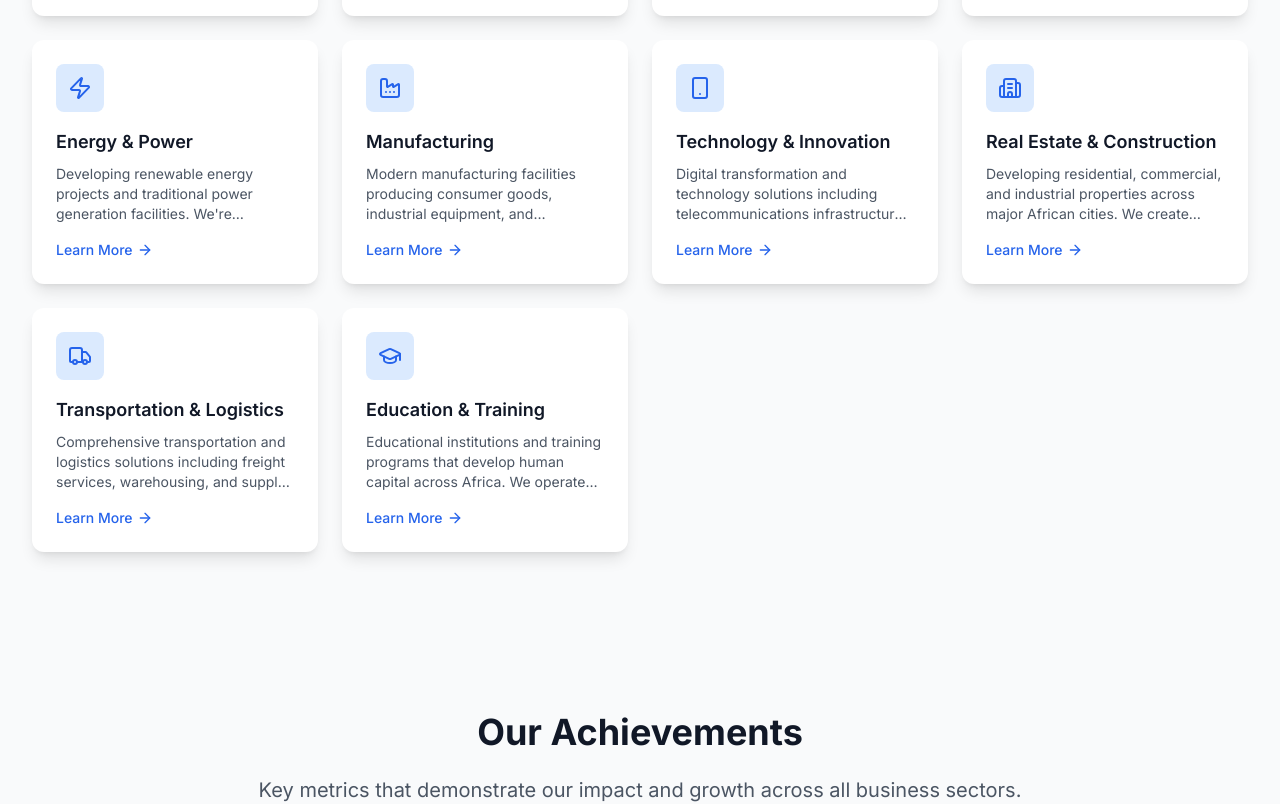
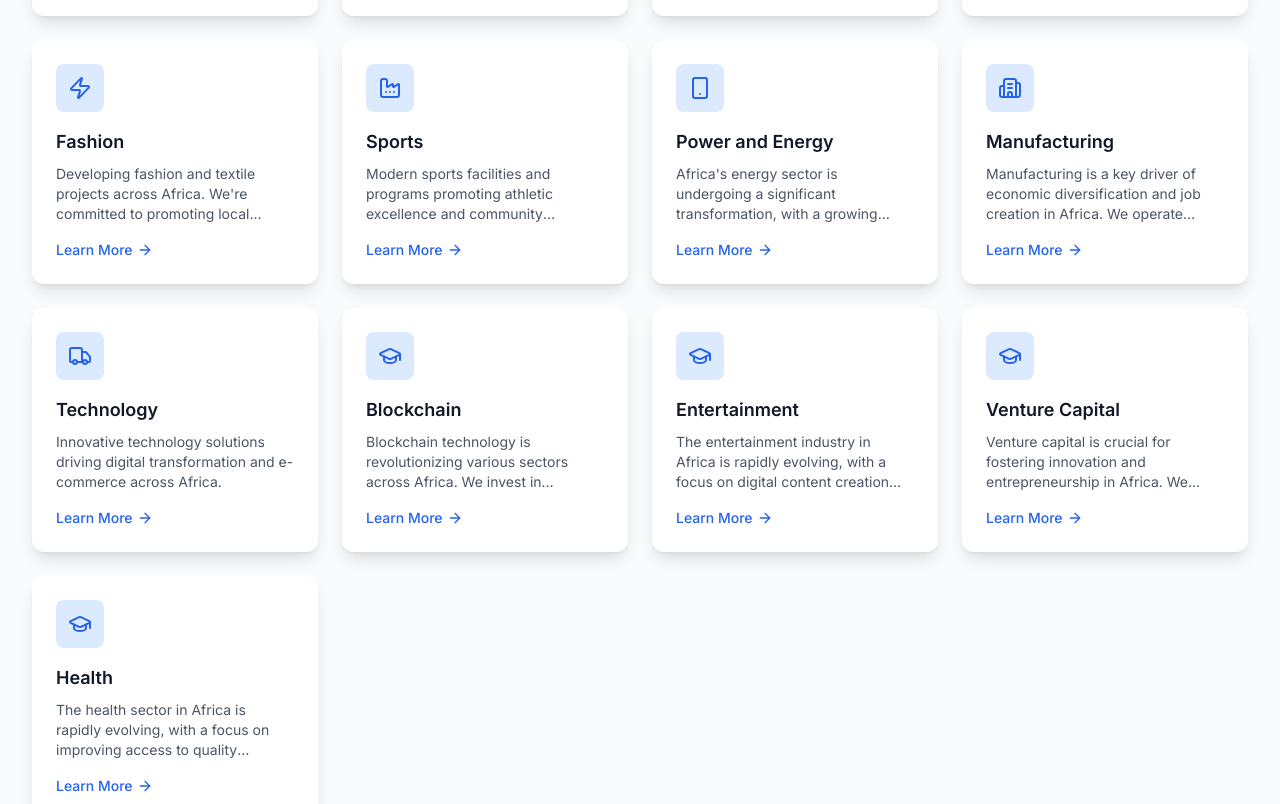
Before and after one commit to MichealAllison/ovyegroup, a Next.js app: page /business in a window 1280 px wide. Shown: the part 920-1724 px from the top of the page. Built offline with nearby package versions, Linux system fonts and the light colour scheme.

Commit message:
implement fixes

```diff
--- a/src/app/business/page.tsx
+++ b/src/app/business/page.tsx
@@ -84,91 +84,136 @@ export default function BusinessPage() {
       image: "/api/placeholder/600/400",
     },
     {
-      id: "energy",
-      title: "Energy & Power",
+      id: "fashion",
+      title: "Fashion",
       icon: Zap,
       description:
-        "Developing renewable energy projects and traditional power generation facilities. We're committed to providing reliable, affordable energy while supporting Africa's transition to clean energy solutions.",
+        "Developing fashion and textile projects across Africa. We're committed to promoting local artisans and sustainable practices in the fashion industry.",
       highlights: [
-        "Solar Power Plants",
-        "Wind Energy",
-        "Hydroelectric Projects",
-        "Energy Storage",
+        "Sustainable Fashion",
+        "Local Artisans",
+        "Textile Innovation",
+        "Ethical Production",
       ],
       stats: { capacity: "2.5GW", projects: "45+", households: "3M+" },
       image: "/api/placeholder/600/400",
     },
     {
-      id: "manufacturing",
-      title: "Manufacturing",
+      id: "sports",
+      title: "Sports",
       icon: Factory,
       description:
-        "Modern manufacturing facilities producing consumer goods, industrial equipment, and construction materials. Our operations focus on quality, efficiency, and supporting local supply chains across Africa.",
+        "Modern sports facilities and programs promoting athletic excellence and community engagement. We're dedicated to fostering talent and providing opportunities for athletes across Africa.",
       highlights: [
-        "Consumer Goods",
-        "Industrial Equipment",
-        "Construction Materials",
-        "Automotive Parts",
+        "Athlete Development",
+        "Sports Infrastructure",
+        "Community Engagement",
+        "Talent Identification  ",
       ],
       stats: { facilities: "30+", products: "500+", exports: "40%" },
       image: "/api/placeholder/600/400",
     },
     {
-      id: "technology",
-      title: "Technology & Innovation",
+      id: "power-and-energy",
+      title: "Power and Energy",
       icon: Smartphone,
       description:
-        "Digital transformation and technology solutions including telecommunications infrastructure, software development, and fintech platforms that drive economic growth across Africa.",
+        "Africa's energy sector is undergoing a significant transformation, with a growing emphasis on renewable energy sources. We invest in both renewable energy projects and traditional power generation facilities to provide reliable and affordable energy while supporting Africa's transition to clean energy solutions.",
       highlights: [
+        "Renewable Energy",
         "Telecommunications",
-        "Software Development",
-        "Fintech Solutions",
+        "Traditional Power Generation",
         "Digital Infrastructure",
       ],
       stats: { users: "10M+", apps: "25+", coverage: "85%" },
       image: "/api/placeholder/600/400",
     },
     {
-      id: "real-estate",
-      title: "Real Estate & Construction",
+      id: "manufacturing",
+      title: "Manufacturing",
       icon: Building2,
       description:
-        "Developing residential, commercial, and industrial properties across major African cities. We create modern, sustainable communities while supporting urban development and economic growth.",
+        "Manufacturing is a key driver of economic diversification and job creation in Africa. We operate modern manufacturing facilities producing consumer goods, industrial equipment, and construction materials. Our operations focus on quality, efficiency, and supporting local supply chains across Africa.",
       highlights: [
-        "Residential Developments",
-        "Commercial Properties",
-        "Industrial Parks",
-        "Infrastructure Projects",
+        "Modern manufacturing hubs",
+        "Job Creation",
+        "Consumer Goods",
+        "Industrial Equipment",
       ],
       stats: { projects: "100+", units: "25K+", cities: "20+" },
       image: "/api/placeholder/600/400",
     },
     {
-      id: "transportation",
-      title: "Transportation & Logistics",
+      id: "technology",
+      title: "Technology",
       icon: Truck,
       description:
-        "Comprehensive transportation and logistics solutions including freight services, warehousing, and supply chain management. We connect markets and facilitate trade across Africa.",
+        "Innovative technology solutions driving digital transformation and e-commerce across Africa.",
       highlights: [
-        "Freight Services",
-        "Warehousing",
-        "Supply Chain Management",
-        "Last-Mile Delivery",
+        "E-Commerce Platforms",
+        "Digital Payment Solutions",
+        "Cloud Computing",
+        "Cybersecurity",
       ],
       stats: { vehicles: "2K+", warehouses: "50+", routes: "200+" },
       image: "/api/placeholder/600/400",
     },
     {
-      id: "education",
-      title: "Education & Training",
+      id: "blockchain",
+      title: "Blockchain",
       icon: GraduationCap,
       description:
-        "Educational institutions and training programs that develop human capital across Africa. We operate schools, universities, and vocational training centers focused on practical skills and innovation.",
+        "Blockchain technology is revolutionizing various sectors across Africa. We invest in blockchain solutions that enhance transparency, security, and efficiency in transactions and data management.",
       highlights: [
-        "Primary & Secondary Schools",
-        "Universities",
-        "Vocational Training",
-        "Online Learning Platforms",
+        "Smart Contracts",
+        "Decentralized Finance (DeFi)",
+        "Supply Chain Transparency",
+        "Digital Identity Solutions",
+      ],
+      stats: { students: "75K+", institutions: "80+", graduates: "200K+" },
+      image: "/api/placeholder/600/400",
+    },
+    {
+      id: "entertainment",
+      title: "Entertainment",
+      icon: GraduationCap,
+      description:
+        "The entertainment industry in Africa is rapidly evolving, with a focus on digital content creation and distribution. We support innovative media projects that showcase African talent and stories.",
+      highlights: [
+        "Film Production",
+        "Music & Arts",
+        "Digital Distribution",
+        "Content Creation",
+      ],
+      stats: { students: "75K+", institutions: "80+", graduates: "200K+" },
+      image: "/api/placeholder/600/400",
+    },
+    {
+      id: "venture-capital",
+      title: "Venture Capital",
+      icon: GraduationCap,
+      description:
+        "Venture capital is crucial for fostering innovation and entrepreneurship in Africa. We invest in promising startups and emerging businesses, providing them with the resources and support needed to scale and succeed.",
+      highlights: [
+        "Startup Funding",
+        "Business Development",
+        "Market Expansion",
+        "Mentorship & Support",
+      ],
+      stats: { students: "75K+", institutions: "80+", graduates: "200K+" },
+      image: "/api/placeholder/600/400",
+    },
+    {
+      id: "health",
+      title: "Health",
+      icon: GraduationCap,
+      description:
+        "The health sector in Africa is rapidly evolving, with a focus on improving access to quality healthcare services. We support innovative health projects that enhance patient care and outcomes.",
+      highlights: [
+        "Telemedicine",
+        "Health Education",
+        "Digital Health Records",
+        "Community Health Initiatives",
       ],
       stats: { students: "75K+", institutions: "80+", graduates: "200K+" },
       image: "/api/placeholder/600/400",
```
